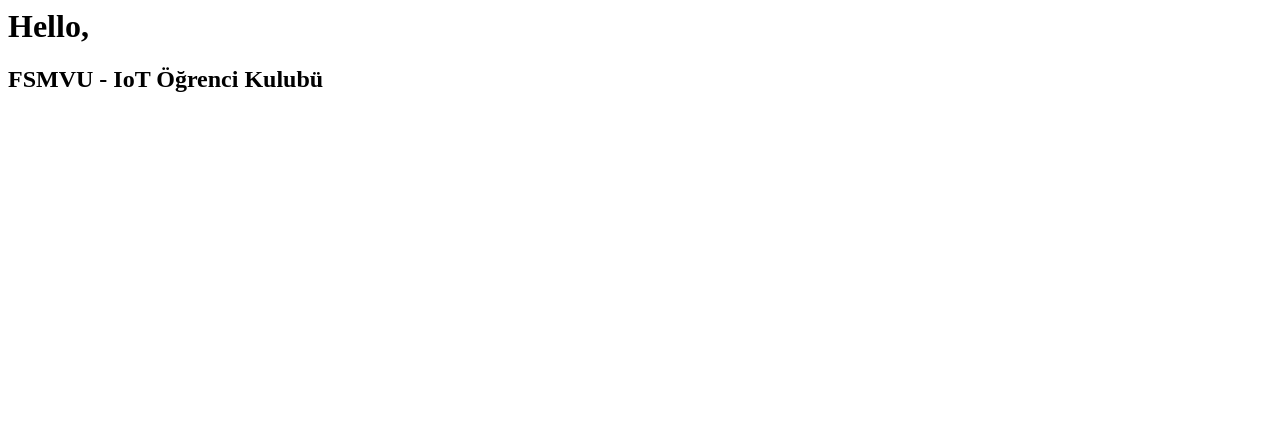
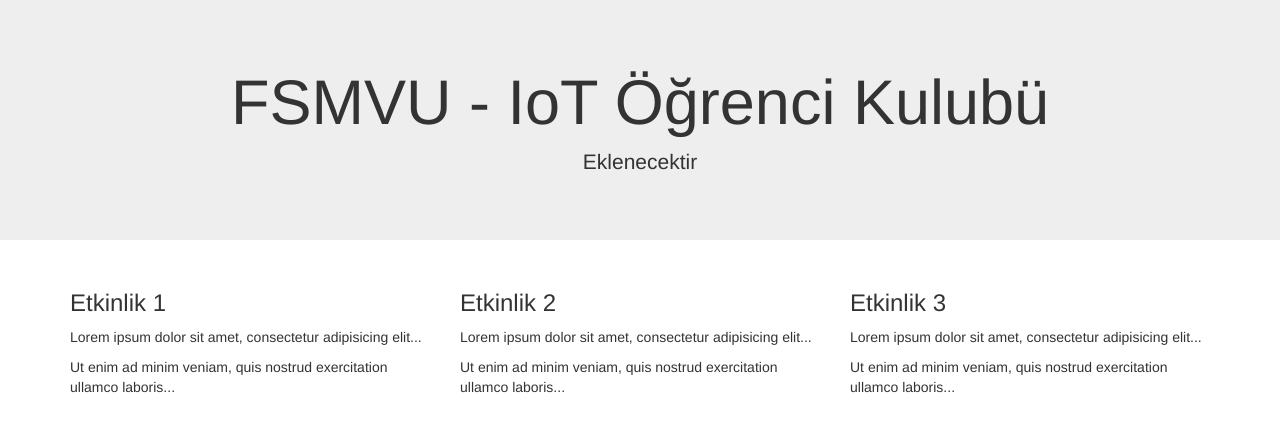
Before and after one commit to erolkaftanoglu/fsm-iot.tk, a plain HTML site: page index.html in a window 1280 px wide. Drawn offline with nearby package versions, Linux system fonts and the light colour scheme.

Commit message:
add bootstrap

```diff
--- a/index.html
+++ b/index.html
@@ -1,6 +1,39 @@
-<h1>
-    Hello,
-</h1>
-<h2>
-    FSMVU - IoT Öğrenci Kulubü
-</h2>
+<!DOCTYPE html>
+<html lang="en">
+<head>
+  <title>FSMVU - IoT Öğrenci Kulubü</title>
+  <meta charset="utf-8">
+  <meta name="viewport" content="width=device-width, initial-scale=1">
+  <link rel="stylesheet" href="https://maxcdn.bootstrapcdn.com/bootstrap/3.3.7/css/bootstrap.min.css">
+  <script src="https://ajax.googleapis.com/ajax/libs/jquery/3.1.1/jquery.min.js"></script>
+  <script src="https://maxcdn.bootstrapcdn.com/bootstrap/3.3.7/js/bootstrap.min.js"></script>
+</head>
+<body>
+
+<div class="jumbotron text-center">
+  <h1>FSMVU - IoT Öğrenci Kulubü</h1>
+  <p>Eklenecektir</p>
+</div>
+
+<div class="container">
+  <div class="row">
+    <div class="col-sm-4">
+      <h3>Etkinlik 1</h3>
+      <p>Lorem ipsum dolor sit amet, consectetur adipisicing elit...</p>
+      <p>Ut enim ad minim veniam, quis nostrud exercitation ullamco laboris...</p>
+    </div>
+    <div class="col-sm-4">
+      <h3>Etkinlik 2</h3>
+      <p>Lorem ipsum dolor sit amet, consectetur adipisicing elit...</p>
+      <p>Ut enim ad minim veniam, quis nostrud exercitation ullamco laboris...</p>
+    </div>
+    <div class="col-sm-4">
+      <h3>Etkinlik 3</h3>
+      <p>Lorem ipsum dolor sit amet, consectetur adipisicing elit...</p>
+      <p>Ut enim ad minim veniam, quis nostrud exercitation ullamco laboris...</p>
+    </div>
+  </div>
+</div>
+
+</body>
+</html>
```
